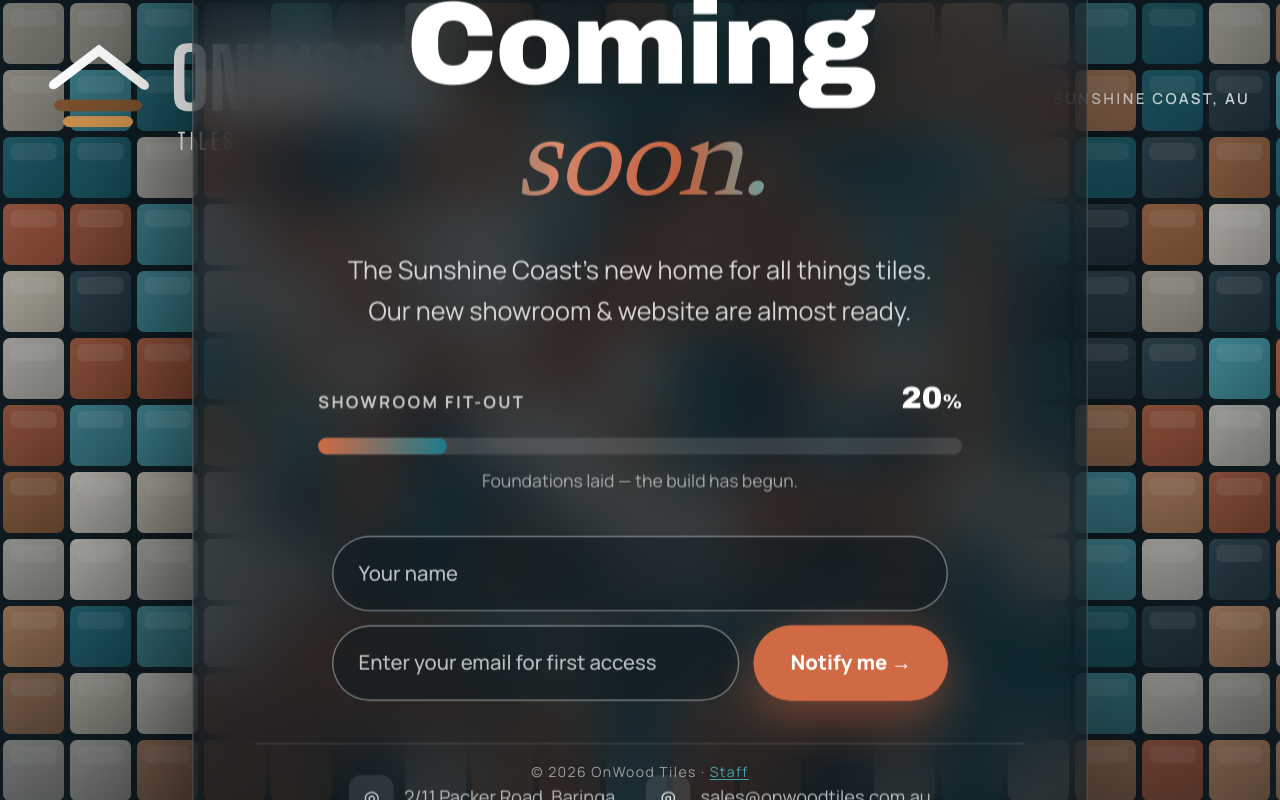
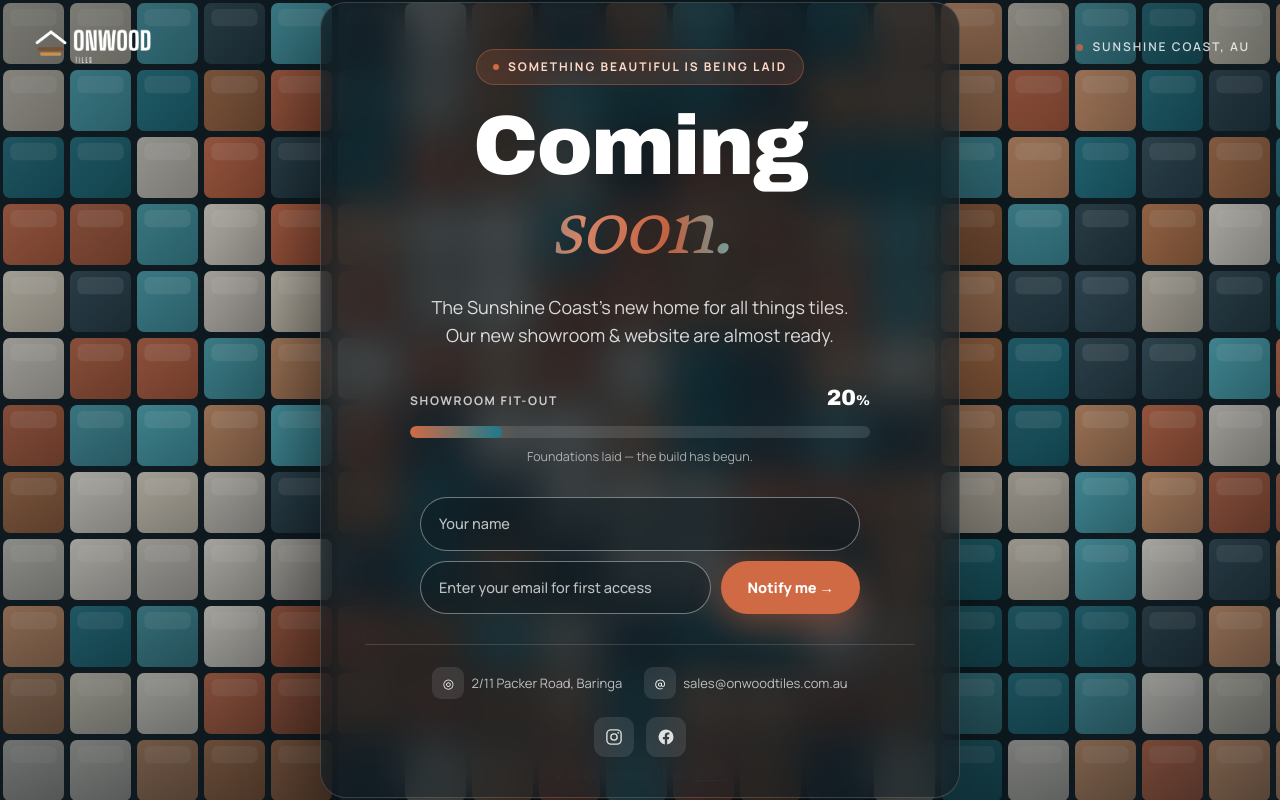
Before and after one commit to OnWood-TIles/onwood-web, a Next.js app: page / in a window 1280 px wide. Built offline with nearby package versions, Linux system fonts and the light colour scheme.

Commit message:
Coming-soon: restore original proportions (remove 1.4x card scale, 46px logo, original status and footnote sizes)
Co-Authored-By: Claude Opus 4.8 (1M context) <noreply@anthropic.com>

```diff
--- a/app/components/comingSoon.module.css
+++ b/app/components/comingSoon.module.css
@@ -42,16 +42,16 @@
 }
 
 .brandLogo {
-  height: 150px;
+  height: 46px;
   width: auto;
 }
 
 .status {
   display: flex;
   align-items: center;
-  gap: 11px;
+  gap: 9px;
   color: rgba(255, 255, 255, 0.8);
-  font-size: 15px;
+  font-size: 12px;
   font-weight: 600;
   letter-spacing: 0.16em;
   text-transform: uppercase;
@@ -72,10 +72,6 @@
   width: min(640px, 92vw);
   margin: 0 22px;
   padding: 46px 44px 40px;
-  /* Reagan: content scaled up (mosaic tiles behind stay the same). Capped so the
-     card doesn't run off the top/bottom of a standard laptop screen. */
-  transform: scale(1.4);
-  transform-origin: center center;
   border-radius: 26px;
   background: rgba(11, 20, 26, 0.62);
   backdrop-filter: blur(22px);
@@ -361,10 +357,10 @@
   bottom: 18px;
   left: 0;
   right: 0;
-  z-index: 21;
+  z-index: 5;
   text-align: center;
-  color: rgba(255, 255, 255, 0.55);
-  font-size: 14px;
+  color: rgba(255, 255, 255, 0.4);
+  font-size: 11px;
   letter-spacing: 0.1em;
   pointer-events: none;
 }
@@ -382,14 +378,6 @@
 }
 .footnoteLink:hover {
   opacity: 1;
-}
-
-/* Below ~980px the enlarged card scale would overflow the viewport, so drop it
-   there (the card is already near full-width on small screens). */
-@media (max-width: 980px) {
-  .card {
-    transform: none;
-  }
 }
 
 /* ---- responsive: stack the email field under the button, tighten the card ---- */
```
